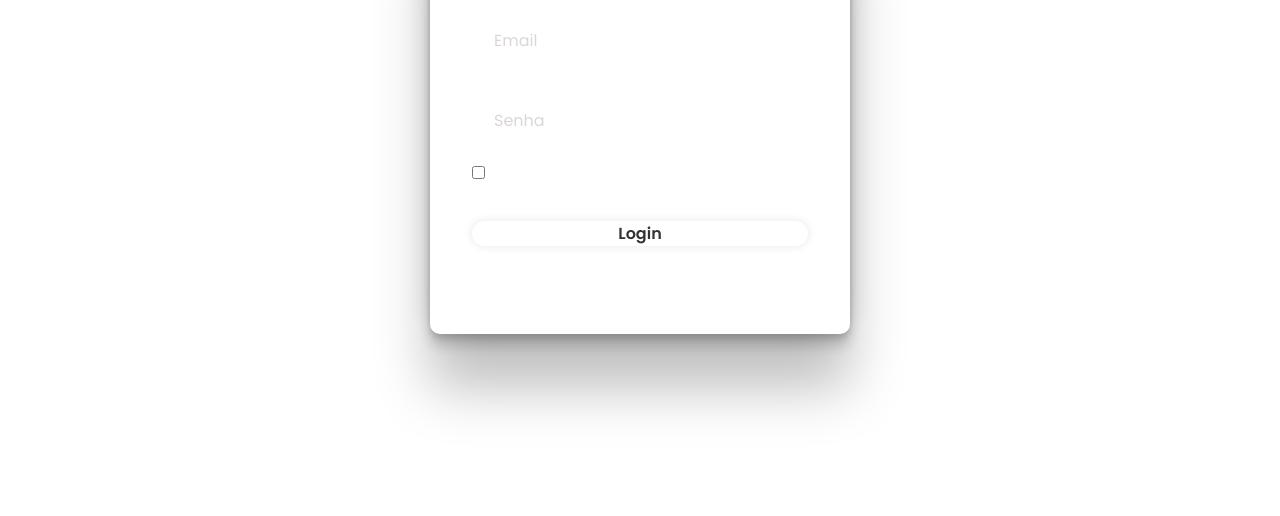
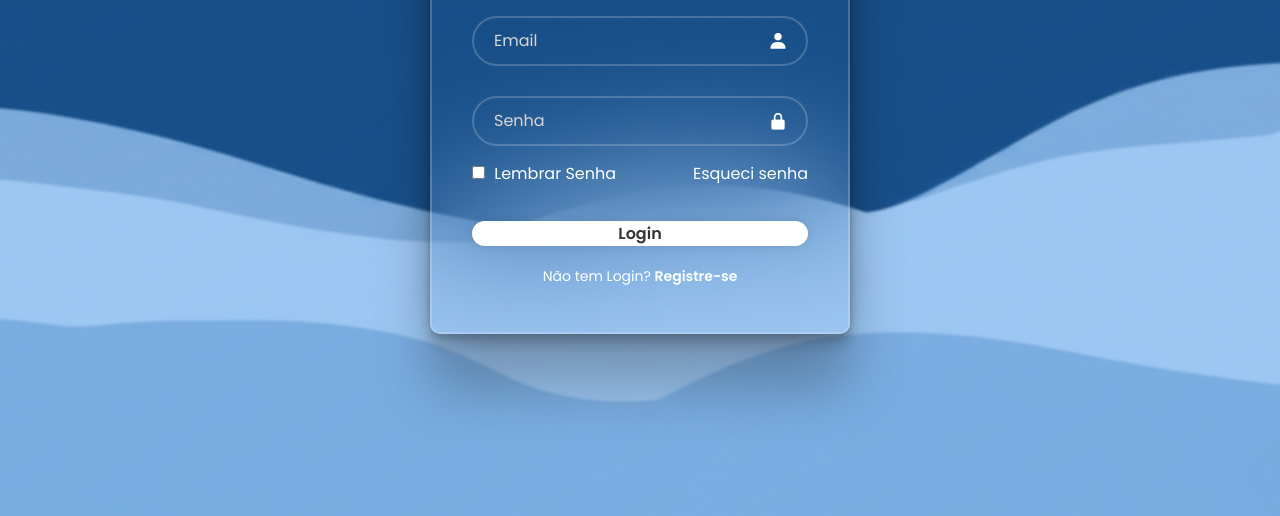
Before and after one commit to TheRazorbill/Acurax, a plain HTML site: page index.html in a window 1280 px wide. Shown: the part 284-800 px from the top of the page. Drawn offline with nearby package versions, Linux system fonts and the light colour scheme.

Commit message:
styles.css

```diff
--- a/styles.css
+++ b/styles.css
@@ -11,7 +11,7 @@ body {
     justify-content: center;
     align-items: center;
     min-height: 100vh;
-    background: url('./img/img3.png');
+    background: url('img3.png');
     background-size: cover;
     background-position: center;
 }
```
